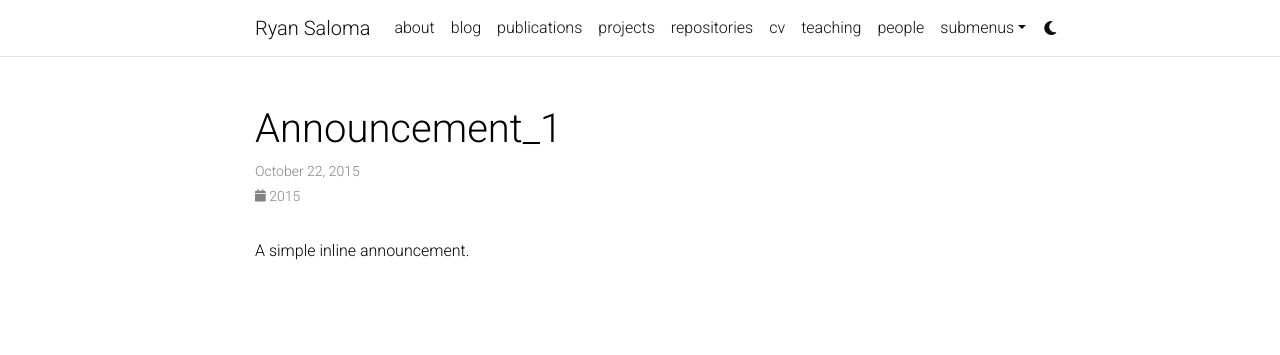
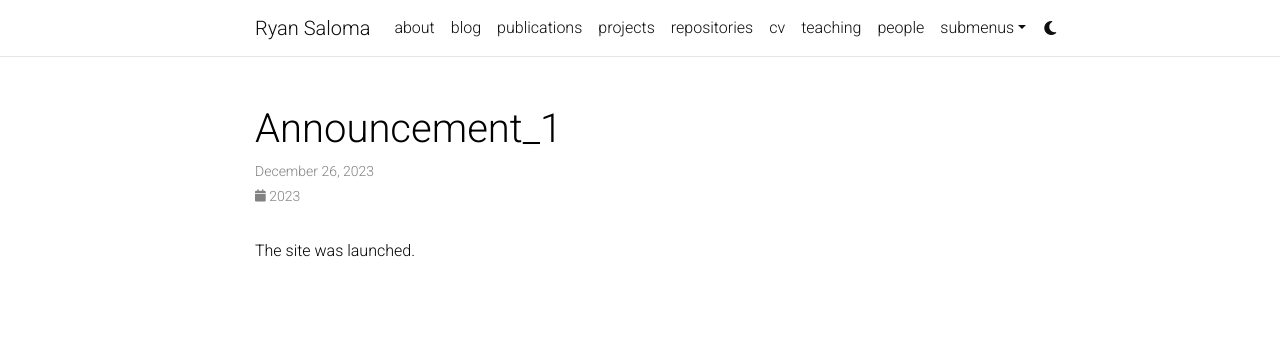
Before and after one commit to ryan-saloma/ryan-saloma.github.io, a Jekyll site: the page built from _news/announcement_1.md, in a window 1280 px wide. Shown: the top 355 px of the page. Built offline with Jekyll 4.4.1, drawn with Linux system fonts in a browser that asks for light colours; comment, search, counter and statistics services are not loaded; a style sheet for code colours, icons or effects is not loaded.

Commit message:
Update announcement_1.md

```diff
--- a/_news/announcement_1.md
+++ b/_news/announcement_1.md
@@ -1,8 +1,8 @@
 ---
 layout: post
-date: 2015-10-22 15:59:00-0400
+date: 2023-12-26 9:00:00-0400
 inline: true
 related_posts: false
 ---
 
-A simple inline announcement.
+The site was launched.
```
